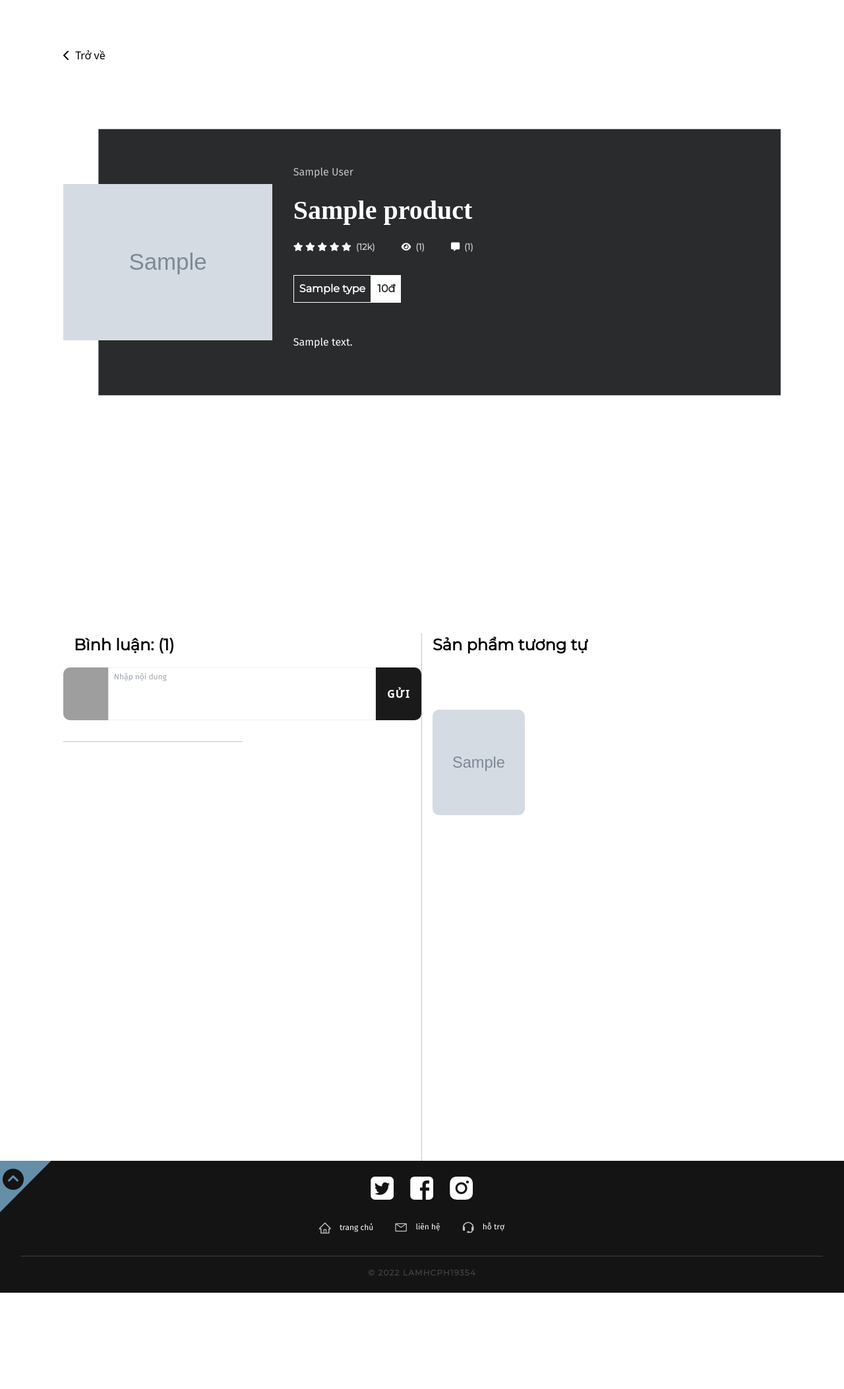
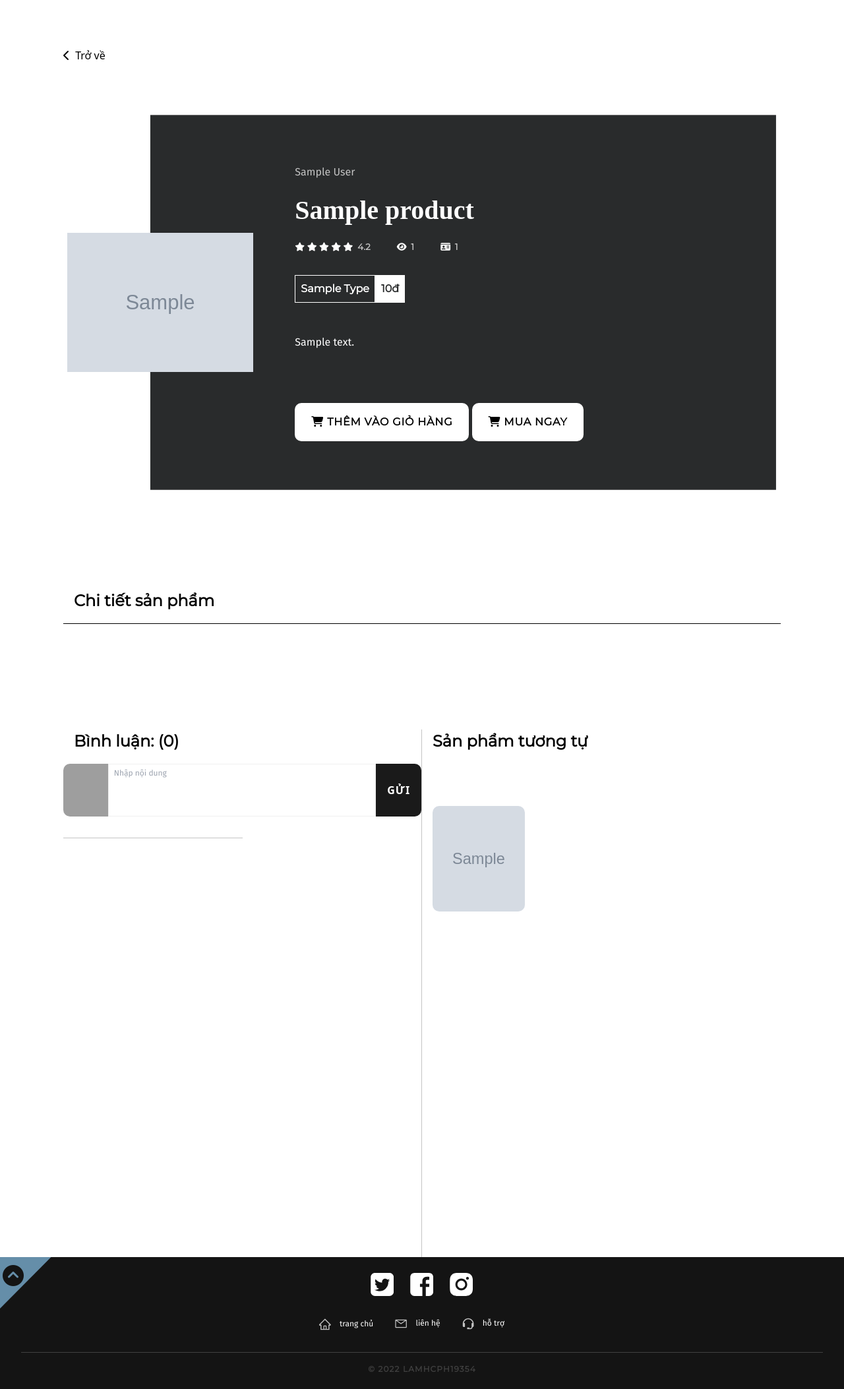
Before and after one commit to PRO1014-Team1/duan1, a PHP site: page /detail?id=1&category=1 in a window 1280 px wide. Shown: the part 160-2266 px from the top of the page at 66% size. Before the commit the page ends 2120 px from the top, so only its background shows below. Run offline with PHP 8.4, Linux system fonts and the light colour scheme; the visitor is signed in with stand-in values (Sample User, id 1); tables that the repository leaves empty or names only in its code hold one stand-in row (values such as "Sample post"); grey boxes marked "Sample" are stand-in pictures; some libraries are stand-ins or nearby versions; grey boxes are pictures that could not be loaded.

Commit message:
Sửa trang chi tiết, sửa bug trang chủ, chi tiết, thanh toán

```diff
--- a/controllers/controller.php
+++ b/controllers/controller.php
@@ -64,21 +64,31 @@
     require_once 'models/comment.php';
     require_once 'models/type.php';
 
-    $id = $_GET['id'] ?? 0;
-    $category = $_GET['category'] ?? false;
-    $product = get_product($id);
-    $comments = item_sort(item_filter(get_comment(), "product_id", $_GET["id"] ?? 0), 'date', 1);
-    $type = get_type_data($product['product_id']);
-    $comment_count = get_comment_count("product_id", $id);
-    $view = get_view($id);
+
+    $product_id = $_GET['id'] ?? 0;
+    $category_id = $_GET['category'] ?? false;
+    $cart_id = $_POST['cart-id'] ?? false;
+    $type_id = $_GET['type_id'] ?? false;
+    $user = get_username();
+    $types = get_type_data($product_id);
+    $focus_product = false;
+    $product = get_product($product_id);
+    $comments = item_filter(get_comment(), "product_id", $product_id);
+    $comment_count = count($comments);
+    $view = get_view($product_id);
     $top_9_prod = item_sort(item_truncate(get_product(), 9), "view", 1);
 
     set_user_header();
     assets('detail');
     view('/user/detail', [
-        'id' => $id,
-        'category' => $category,
+        'product_id' => $product_id,
+        'category_id' => $category_id,
+        'cart_id' => $cart_id,
+        'type_id' => $type_id,
+        'user' => $user,
         'product' => $product,
+        'focus_product' => $focus_product,
+        'types' => $types,
         'comments' => $comments,
         'comment_count' => $comment_count,
         'view' => $view,
--- a/models/comment.php
+++ b/models/comment.php
@@ -7,16 +7,11 @@
     return $data;
 }
 
-
-function get_comment_count($cond = null)
+function add_comment($name, $product, $content)
 {
-    $sql = "SELECT COUNT(*) AS count FROM `comment`";
-    if ($cond) {
-        $sql .= " WHERE $cond";
-    }
-    $data = pdo_query($sql);
-
-    return $data[0]['count'];
+    $sql = "INSERT INTO `comment`(`content`, `username`, `product_id`, `date`) VALUES (?, ?, ?, ?)";
+    $data = pdo_execute($sql, $content, $name, $product, date('Y-m-d H:i:s'));
+    return $data;
 }
 
 function get_comment_time($id, $order)
--- a/models/database.php
+++ b/models/database.php
@@ -22,6 +22,9 @@
 function pdo_execute($sql)
 {
     $sql_vals = array_slice(func_get_args(), 1);
+    if(!is_array($sql_vals)){
+        $sql_vals = array($sql_vals);
+    }
     try {
         $conn = pdo_connect();
         $stmt = $conn->prepare($sql);
--- a/models/session.php
+++ b/models/session.php
@@ -6,6 +6,7 @@
         session_start();
     }
     $_SESSION['identity'] = $_SERVER['REMOTE_ADDR']; // IP address
+    $_SESSION['errors'] = [];
 }
 
 function get_role()
--- a/models/type.php
+++ b/models/type.php
@@ -1,8 +1,11 @@
 <?php
 
-function get_type_data($product_id)
+function get_type_data($product_id, $type_id = null)
 {
    $sql = "SELECT * FROM type_detail WHERE `product_id` = ?";
+   if($type_id) {
+      $sql .= " AND `type_id` = ?";
+   }
    $data = pdo_query($sql, [$product_id]);
    return $data;
 }
--- a/public/css/detail.css
+++ b/public/css/detail.css
@@ -6,12 +6,12 @@
 
 .return:hover {
   cursor: pointer;
-  transform: translateX(-20px);
+  transform: translateX(-10px);
   transition: all 0.4s cubic-bezier(0.41, 1.62, 0.76, 1.21);
 }
 
 .product-hero {
-  width: 85vw;
+  width: 84vw;
   position: relative;
   grid-template-columns: 0.3fr 0.7fr;
   gap: 2rem;
@@ -28,7 +28,7 @@
 }
 
 .product-hero__image img {
-  width: 100%;
+  width: 90%;
   height: auto;
 }
 
@@ -41,7 +41,7 @@
   background: #292b2c;
 
   transform-origin: right center;
-  transform: scale(1.4, 1.35);
+  transform: scale(1.3, 1.35);
   z-index: -1;
 }
 
@@ -124,8 +124,6 @@
   text-align: center;
   padding: 0.5rem;
 }
-
-
 
 .product-hero__desc {
   font-size: 1rem;
@@ -302,3 +300,55 @@
 .top-9-prod__item {
   border-radius: 10px;
 }
+
+.product-type-details {
+  margin: 0 auto;
+  margin-top: 14rem;
+  width: 85vw;
+  border-bottom: 1px solid #000;
+}
+
+.product-hero__info__button {
+  font-family: var(--font-main);
+  font-weight: bold;
+  margin-top: 5rem;
+}
+
+.product-hero__info__button .btn {
+  padding: 1rem 1.5rem;
+  background: white;
+  color: var(--primary);
+  border-radius: 10px;
+  position: relative;
+}
+
+.product-hero__info__button .btn:hover {
+  background: transparent;
+  transition: all 0.2s ease-in-out;
+  color: white;
+  border-bottom: 1px solid white;
+}
+
+.product-type-details__content__item {
+  flex-direction: column;
+  align-items: center;
+}
+
+.product-type-details__content {
+  justify-content: space-around;
+}
+
+.product-type-details__content__item .block {
+  margin: 1rem;
+}
+.product-type-details__content__item i {
+  font-size: 1.5rem;
+  color: var(--primary);
+}
+
+.type-detail {
+  font-family: var(--font-secondary);
+  font-weight: 700;
+  font-size: 1rem;
+  color: var(--primary);
+}
--- a/views/user/cart.php
+++ b/views/user/cart.php
@@ -60,7 +60,6 @@
                                                     <input class="quantity__idicator" type="number" name="quantity[]" min="<?= $min ?>" max="<?= $max ?>" step="1" value="<?= $item['quantity'] ?>">
                                                 </div>
                                             </td>
-
                                         </tr>
                                     <?php endforeach; ?>
                                 <?php endif; ?>
--- a/views/user/checkout.php
+++ b/views/user/checkout.php
@@ -116,7 +116,7 @@
     <div class="col-md-8 order-md-1">
       <h4 class="mb-3">Thông tin khách hàng</h4>
       <?php
-      if (isset($_SESSION['errors'])) {
+      if (count($_SESSION['errors']) > 0) {
         foreach ($_SESSION['errors'] as $error) {
           echo '<div class="alert alert-danger">' . $error . '</div>';
         }
--- a/views/user/detail.php
+++ b/views/user/detail.php
@@ -1,19 +1,49 @@
 <?php
-$types = get_type_data($_GET['id']);
+
+if ($type_id) {
+    $sql = "SELECT * FROM type_detail WHERE `product_id` = ? AND `type_id` = ?";
+    $focus_product = pdo_query_once($sql, [$product_id, $type_id]);
+}
+
+if ($cart_id) {
+    if (get_username()) {
+        alert("Bạn cần phải đăng nhập để sử dụng chức năng này!");
+    } else {
+        alert("Thêm vào giỏ hàng thành công!");
+        if (!isset($_SESSION['cart'])) {
+            $_SESSION['cart'] = [];
+        }
+        $added_product = $_SESSION['cart'][$cart_id] ?? false;
+        $type_id = $_GET['type_id'] ?? false;
+        //nếu đã có trong giỏ hàng thì + thêm số lượng
+        if ($added_product) {
+            $_SESSION['cart'][$cart_id]['quantity']++;
+        } else {
+            $_SESSION['cart'][$cart_id] = [
+                "id" => $cart_id,
+                "status" => "pending",
+                "quantity" => 1,
+                "type_id" => $_GET['type_id'],
+            ];
+        }
+        if ($_POST['checkout']) {
+            redirect("cart");
+        }
+    }
+}
+
+
 //add view
-if ($username = get_username()) {
-    add_view($_GET['id']);
+if (!$user) {
+    add_view($product_id);
 }
+
 if (isset($_POST['comment'])) {
-    if ($username) {
-        echo '<script>alert("Bạn phải đăng nhập để bình luận!");</script>';
+    if (!$user) {
+        alert("Bạn phải đăng nhập để bình luận!");
     } else {
-        $content = $_POST['content'];
-        $date = date('Y-m-d H:i:s');
-        $username = $_SESSION['username'];
-        $product_id = $_GET['id'];
-        pdo_execute("INSERT INTO `comment` (`content`, `date`, `username`, `product_id`) VALUES (?, ?, ?, ?)", [$content, $date, $username, $product_id]);
-        redirect('detail?id=' . $product_id . '&category=' . $_GET['category']);
+        add_comment($user, $product_id, $_POST['content']);
+        redirect('detail?id=' . $product_id . '&category=' . $category_id);
     }
 }
 
@@ -25,8 +55,10 @@
         <span>Trở về</span>
     </a>
     <main class="product-hero grid mx-auto">
+        <div class="product-hero__wrapper">
             <div class="product-hero__image">
-            <img class="" src="<?php echo $product['image'] ?>" alt="">
+                <img src="<?= $product['image'] ?>" alt="">
+            </div>
         </div>
         <div class="product-hero__info">
             <span class="product-hero__author"><?= $product['author'] ?></span>
@@ -36,35 +68,96 @@
                     <?php for ($i = 0; $i < 5; $i++) { ?>
                         <i class="fas fa-star"></i>
                     <?php } ?>
-                    <span class="disabled">&nbsp;(<?= number_shorten(12042) ?>)</span>
+                    <span class="disabled">&nbsp;<?= 4.2 ?></span>
                 </div>
                 <div class="product__badges product-view">
                     <i class="fas fa-eye"></i>
-                    <span class="disabled">&nbsp;(<?= $product['view'] ?>)</span>
+                    <span class="disabled">&nbsp;<?= $product['view'] ?></span>
                 </div>
-                <div class="product__badges product-view">
-                    <i class="fas fa-comment-alt"></i>
-                    <span class="disabled">&nbsp;(<?= $comment_count ?>)</span>
+                <div class="product__badges product-id">
+                    <i class="fas fa-id-card"></i>
+                    <span class="disabled">&nbsp;<?= $product['product_id'] ?></span>
                 </div>
             </div>
             <div class="switch-variant">
                 <div class="switch-variant__item">
                     <div class="switch-variant__item__content flex">
                         <?php foreach ($types as $type) { ?>
-                            <div class="switch-variant__item__content__item variant-btn flex">
-                                <input type="button" class="variant-name" name="color" id="<?= $type['type_id'] ?>" value="<?= get_type_name($type['type_id']) ?>">
+                            <a class="switch-variant__item__content__item variant-btn flex" href="<?= 'detail?id=' . $product_id . '&category=' . $category_id . '&type_id=' . $type['type_id']; ?>">
+                                <span class="variant-name" name="type_id"><?= get_type_name($type['type_id']) ?></span>
                                 <span class="variant-price"><?= asvnd($type['price']) ?></span>
-                            </div>
+                            </a>
                         <?php } ?>
                     </div>
                 </div>
             </div>
             <p class="product-hero__desc"><?= $product['description'] ?></p>
-
+            <div class="form-wrapper">
+                <form method="POST" class="product-hero__info__button">
+                    <input type="hidden" name="cart-id" value="<?= $product['product_id'] ?>">
+                    <button type="submit" name="add" value="true" class="btn btn--primary">
+                        <i class="fas fa-shopping-cart"></i>
+                        <span>Thêm vào giỏ hàng</span>
+                    </button>
+                    <button type="submit" name="checkout" value="true" class="btn btn--primary">
+                        <i class="fas fa-shopping-cart"></i>
+                        <span>Mua ngay</span>
+                    </button>
+                </form>
             </div>
         </div>
     </main>
-<div class="other-section grid mx-auto">
+    <section class="product-type-details">
+        <div class="title">
+            <h2>Chi tiết sản phẩm</h2>
+        </div>
+        <?php if ($focus_product) : ?>
+            <ul class="product-type-details__content flex">
+                <li class="product-type-details__content__item flex flex">
+                    <span class="block">Giá</span>
+                    <i class="fas fa-tag"></i>
+                    <span class="block type-detail"><?= asvnd($focus_product['price']) ?></span>
+                </li>
+                <?php if ($focus_product['sale'] != 0) : ?>
+                    <li class="product-type-details__content__item flex">
+                        <span class="block">Giảm giá</span>
+                        <i class="fas fa-percentage"></i>
+                        <span class="block type-detail">-<?= $focus_product['sale'] * 100 ?>%</span>
+                    </li>
+                <?php endif; ?>
+                <?php if ($focus_product['quantity']) : ?>
+                    <li class="product-type-details__content__item flex">
+                        <span class="block">Số lượng</span>
+                        <i class="fas fa-print"></i>
+                        <span class="block type-detail"><?= $focus_product['quantity'] ?></span>
+                    </li>
+                <?php endif; ?>
+                <?php if ($focus_product['pages']) : ?>
+                    <li class="product-type-details__content__item flex">
+                        <span class="block">Số trang</span>
+                        <i class="fas fa-layer-group"></i>
+                        <span class="block type-detail"><?= $focus_product['pages'] ?></span>
+                    </li>
+                <?php endif; ?>
+                <?php if ($product['publish_date']) : ?>
+                    <li class="product-type-details__content__item flex">
+                        <span class="block">Ngày xuất bản</span>
+                        <i class="fas fa-calendar"></i>
+                        <span class="block type-detail"><?= $product['publish_date'] ?></span>
+                    </li>
+                <?php endif; ?>
+                <?php if ($focus_product['dimensions'] ?? $focus_product['file_size']) : ?>
+                    <li class="product-type-details__content__item flex">
+                        <span class="block">Kích cỡ</span>
+                        <i class="fas fa-th-large"></i>
+                        <span class="block type-detail"><?= $focus_product['dimensions'] ?? $focus_product['file_size'] ?></span>
+                    </li>
+                <?php endif; ?>
+
+            </ul>
+        <?php endif; ?>
+    </section>
+    <aside class="other-section grid mx-auto">
         <div class="col comment-section">
             <div class="title"> Bình luận: <span class="comment-count">(<?= number_shorten($comment_count) ?>)</span> </div>
             <div class="commit-section__content">
@@ -113,6 +206,5 @@
                 </div>
             </div>
         </div>
-</div>
     </aside>
 </div>
```
Also changed, not shown: public/css/home.css (+4 -3 lines), views/user/home.php (+4 -7 lines). Lines whose indentation alone changed are shown as unchanged.
